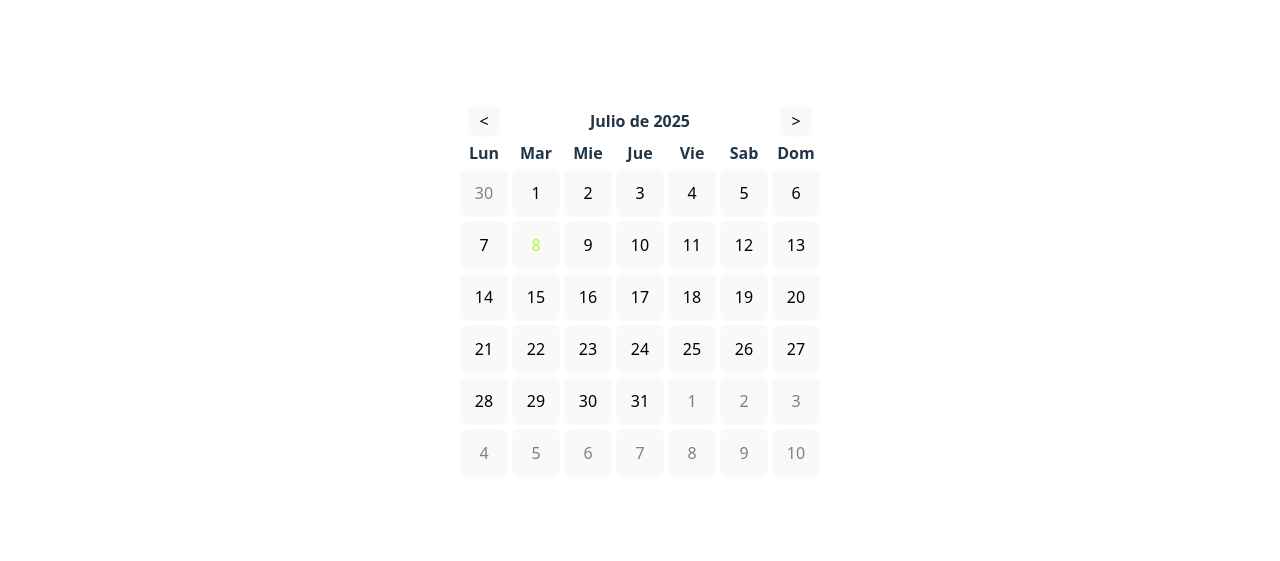
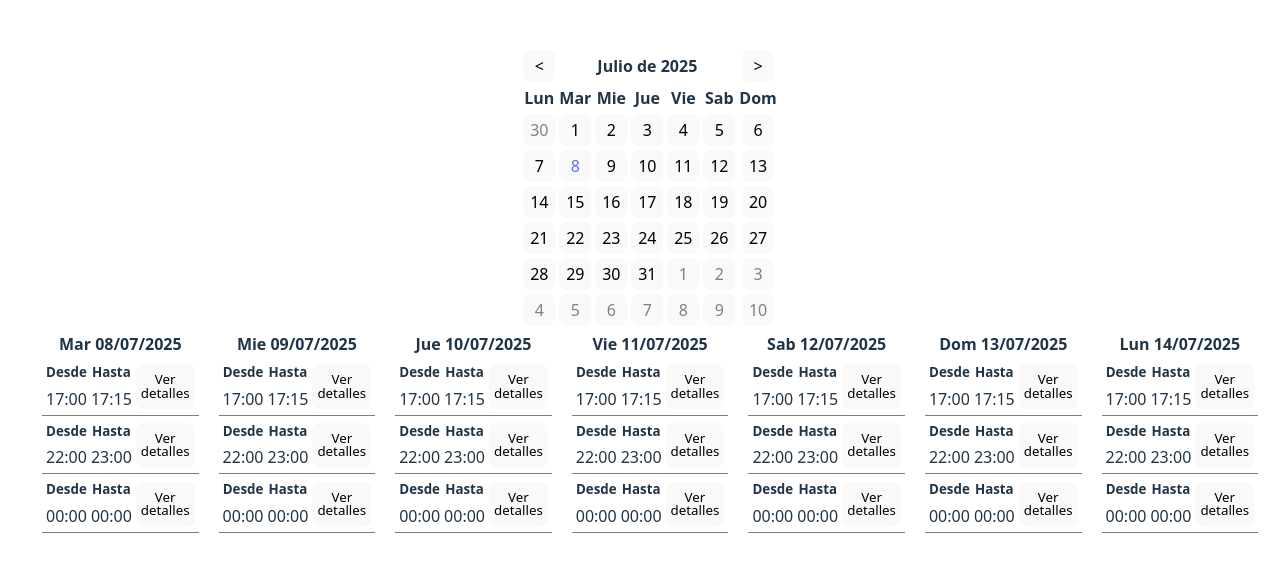
Before and after one commit to NicoGabrielGallegos/DSW-FrontendApp, a React (Vite) app: page / in a window 1280 px wide. Shown: the part 109-670 px from the top of the page. Built offline with nearby package versions, Linux system fonts and the light colour scheme.

Commit message:
Crear otros componentes

```diff
--- a/src/App.tsx
+++ b/src/App.tsx
@@ -1,10 +1,11 @@
 import './App.css'
-import Calendar from './components/calendar/Calendar.tsx'
+import "./commons/DateExtensions.tsx"
+import ScheduleBooking from './pages/ScheduleBooking.tsx'
 
 function App() {
   return (
     <>
-      <Calendar />
+      <ScheduleBooking />
     </>
   )
 }
--- /dev/null
+++ b/src/commons/Constants.tsx
@@ -0,0 +1,8 @@
+const dayNames = ["Lun", "Mar", "Mie", "Jue", "Vie", "Sab", "Dom"]
+const longDayNames = ["Lunes", "Martes", "Miércoles", "Jueves", "Viernes", "Sábado", "Domingo"]
+const monthNames = ["Enero", "Febrero", "Marzo", "Abril", "Mayo", "Junio", "Julio", "Agosto", "Septiembre", "Octubre", "Noviembre", "Diciembre"]
+const now = new Date()
+const today = new Date(now.getFullYear(), now.getMonth(), now.getDate())
+
+
+export { dayNames, longDayNames, monthNames, now, today }
--- /dev/null
+++ b/src/commons/DateExtensions.tsx
@@ -0,0 +1,62 @@
+import { dayNames } from "./Constants.tsx";
+
+declare global {
+    interface Date {
+        addDays(days: number): Date;
+        addHours(hours: number): Date;
+        addMinutes(minutes: number): Date;
+        addSeconds(seconds: number): Date;
+        toFormattedHour(): string;
+        toFormattedString(): string;
+    }
+}
+
+Date.prototype.addDays = function(days: number): Date {
+    let newDate: Date = new Date(this);
+    newDate.setDate(newDate.getDate() + days);
+    return newDate;
+}
+
+Date.prototype.addHours = function(hours: number): Date {
+    let newDate: Date = new Date(this);
+    newDate.setHours(newDate.getHours() + hours);
+    return newDate;
+}
+
+Date.prototype.addMinutes = function(minutes: number): Date {
+    let newDate: Date = new Date(this);
+    newDate.setMinutes(newDate.getMinutes() + minutes);
+    return newDate;
+}
+
+Date.prototype.addSeconds = function(seconds: number): Date {
+    let newDate: Date = new Date(this);
+    newDate.addSeconds(newDate.getSeconds() + seconds);
+    return newDate;
+}
+
+Date.prototype.toFormattedHour = function(): string {
+    return this.getHours().toString().padStart(2, "0") + ":" + this.getMinutes().toString().padStart(2, "0")
+}
+
+Date.prototype.toFormattedString =  function(): string {
+    return `${dayNames[(this.getDay()+6)%7]} ${this.getDate().toString().padStart(2, "0")}/${(this.getMonth()+1).toString().padStart(2, "0")}/${this.getFullYear()}`
+}
+
+/*
+export function getFormattedHour(date: Date): string {
+    return date.getHours().toString().padStart(2, "0") + ":" + date.getMinutes().toString().padStart(2, "0")
+}
+
+export function addDays(date: Date, days: number): Date {
+    let newDate: Date = new Date(date);
+    newDate.setDate(newDate.getDate() + days);
+    return newDate;
+}
+
+export function addHours(date: Date, hours: number): Date {
+    let newDate: Date = new Date(date);
+    newDate.setHours(newDate.getHours() + hours);
+    return newDate;
+}
+*/
--- a/src/components/calendar/Calendar.css
+++ b/src/components/Calendar.css
@@ -1,3 +1,7 @@
+#root {
+    max-width: none;
+}
+
 .calendar-arrow {
     width: 2rem;
     height: 2rem;
@@ -10,8 +14,8 @@
 .calendar-date-disabled-selected,
 .calendar-date-selected {
     line-height: 100%;
-    width: 3rem;
-    height: 3rem;
+    width: 2rem;
+    height: 2rem;
     padding: 0;
 }
 
@@ -20,9 +24,9 @@
 }
 
 .calendar-date-selected {
-    color: greenyellow;
+    color: #646cff;
 }
 
 .calendar-date-disabled-selected {
-    color: green;
+    color: #363ca5;
 }
--- a/src/components/calendar/Calendar.tsx
+++ b/src/components/Calendar.tsx
@@ -1,18 +1,9 @@
+import { today, dayNames, monthNames } from "../commons/Constants.tsx"
 import { useState } from "react"
 import "./Calendar.css"
 
-const dayNames = ["Lun", "Mar", "Mie", "Jue", "Vie", "Sab", "Dom"]
-const monthNames = ["Enero", "Febrero", "Marzo", "Abril", "Mayo", "Junio", "Julio", "Agosto", "Septiembre", "Octubre", "Noviembre", "Diciembre"]
-const today = new Date()
-
-function addDays(date: Date, days: number): Date {
-    let newDate: Date = new Date(date)
-    newDate.setDate(newDate.getDate() + days)
-    return newDate
-}
-
-export default function Calendar() {
-    const [selectedDay, selectDay] = useState(today)
+export default function Calendar({onSelectedDateChange}: {onSelectedDateChange?: Function}) {
+    const [selectedDate, selectDate] = useState(today)
     const [monthToShow, selectMonth] = useState(today.getMonth())
     const [yearToShow, selectYear] = useState(today.getFullYear())
 
@@ -25,7 +16,7 @@ export default function Calendar() {
     }
 
     function getFirstCalendarDateToShow(): Date {
-        return addDays(getFirstDateOfMonth(), -getStartingWeekDayOfMonth())
+        return getFirstDateOfMonth().addDays(-getStartingWeekDayOfMonth())
     }
 
     function getDatesToShow(): Date[][] {
@@ -34,7 +25,7 @@ export default function Calendar() {
         for (let j = 0; j < 6; j++) {
             showedNumbers.push([])
             for (let i = 0; i < 7; i++) {
-                showedNumbers[j].push(addDays(firstDate, i + j*7))
+                showedNumbers[j].push(firstDate.addDays(i + j*7))
 
             }
         }
@@ -52,7 +43,7 @@ export default function Calendar() {
 
     return (
         <>
-            <table>
+            <table className="calendar">
                 <tbody>
                     <tr>
                         <th><button className="calendar-arrow" onClick={() => onMonthChange((monthToShow + 11) % 12)}>&lt;</button></th>
@@ -76,12 +67,15 @@ export default function Calendar() {
                                 return (
                                     <td key={num_idx}>
                                         <button
-                                            className={"calendar-date" + (date.getMonth() == monthToShow ? "" : "-disabled") + (date.getDate() == selectedDay.getDate() && date.getMonth() == selectedDay.getMonth() ? "-selected" : "")}
+                                            className={"calendar-date" + (date.getMonth() == monthToShow ? "" : "-disabled") + (date.getDate() == selectedDate.getDate() && date.getMonth() == selectedDate.getMonth() ? "-selected" : "")}
                                             onClick={() => {
                                                 if (date.getMonth() != monthToShow) {
                                                     selectMonth(date.getMonth())
                                                 }
-                                                selectDay(date)
+                                                selectDate(date)
+                                                if (onSelectedDateChange) {
+                                                    onSelectedDateChange(date)
+                                                }
                                             }}
                                         >
                                             {
--- /dev/null
+++ b/src/components/Schedule.css
@@ -0,0 +1,14 @@
+.schedule {
+    font-size: smaller;
+}
+
+.schedule-button {
+    max-width: 64px;
+    padding-left: 4px;
+    padding-right: 4px;
+    line-height: 100%;
+}
+
+.schedule-hour {
+    font-size: medium;
+}
--- /dev/null
+++ b/src/components/Schedule.tsx
@@ -0,0 +1,20 @@
+import { today } from "../commons/Constants.tsx";
+import "./Schedule.css"
+
+export default function Schedule({date = today, duration = 0}: {date?: Date, duration?: number}) {
+    return (
+        <table className="schedule">
+            <tbody>
+                <tr>
+                    <th scope="col">Desde</th>
+                    <th scope="col">Hasta</th>
+                    <td rowSpan={2}><button className="schedule-button">Ver detalles</button></td>
+                </tr>
+                <tr>
+                    <td className="schedule-hour">{date.toFormattedHour()}</td>
+                    <td className="schedule-hour">{date.addMinutes(duration).toFormattedHour()}</td>
+                </tr>
+            </tbody>
+        </table>
+    )
+}
--- /dev/null
+++ b/src/components/TimeTable.css
@@ -0,0 +1,7 @@
+.time-table {
+    margin-inline: 8px;
+}
+
+.time-table-schedule {
+    border-bottom: 1px solid rgb(126, 126, 126);
+}
--- /dev/null
+++ b/src/components/TimeTable.tsx
@@ -0,0 +1,32 @@
+import { now, today } from "../commons/Constants.tsx"
+import Schedule from "./Schedule.tsx"
+import "./TimeTable.css"
+
+export default function TimeTable({date = today}: {date?: Date}) {
+    return (
+        <>
+        <table className="time-table">
+            <tbody>
+                <tr>
+                    <th>{date.toFormattedString()}</th>
+                </tr>
+                <tr>
+                    <td className="time-table-schedule">
+                        <Schedule date={now} duration={15} />
+                    </td>
+                </tr>
+                <tr>
+                    <td className="time-table-schedule">
+                        <Schedule date={now.addHours(5)} duration={60} />
+                    </td>
+                </tr>
+                <tr>
+                    <td className="time-table-schedule">
+                        <Schedule />
+                    </td>
+                </tr>
+            </tbody>
+        </table>
+        </>
+    )
+}
--- /dev/null
+++ b/src/hooks/useScreenSize.tsx
@@ -0,0 +1,21 @@
+import { useState, useEffect } from 'react';
+
+const useScreenSize = () => {
+    const [screenWidth, setScreenWidth] = useState(window.innerWidth);
+
+    useEffect(() => {
+        const handleResize = () => {
+            setScreenWidth(window.innerWidth);
+        };
+
+        window.addEventListener("resize", handleResize);
+
+        return () => {
+            window.removeEventListener("resize", handleResize);
+        };
+    }, []);
+
+    return screenWidth
+}
+
+export default useScreenSize
--- /dev/null
+++ b/src/pages/ScheduleBooking.css
@@ -0,0 +1,22 @@
+#root {
+    display: flex;
+    flex-direction: column;
+    width: 100%;
+    justify-content: space-evenly;
+    align-items: center;
+}
+
+/*@media screen and (width < 700px) {
+/*    #root {
+/*        flex-direction: column;
+/*        align-items: center;
+/*    }
+/*}*/
+
+.time-tables {
+    width: 100%;
+    max-width: 1300px;
+    display: flex;
+    align-items: start;
+    justify-content: space-evenly;
+}
--- /dev/null
+++ b/src/pages/ScheduleBooking.tsx
@@ -0,0 +1,23 @@
+import { useState } from "react";
+import { today } from "../commons/Constants.tsx";
+import Calendar from "../components/Calendar.tsx";
+import TimeTable from "../components/TimeTable.tsx";
+import useScreenSize from "../hooks/useScreenSize.tsx";
+import "./ScheduleBooking.css"
+
+const widths = [0, 500, 650, 800, 950, 1100, 1250]
+
+export default function ScheduleBooking() {
+    const [selectedDay, selectDay] = useState(today);
+    const screenWidth = useScreenSize();
+    return (
+        <>
+            <Calendar onSelectedDateChange={(date: Date) => selectDay(date)} />
+            <div className="time-tables">
+                {widths.map((width, index) => {
+                    return screenWidth > width && <TimeTable date={selectedDay.addDays(index)} key={index} />
+                })}
+            </div>
+        </>
+  )
+}
```
